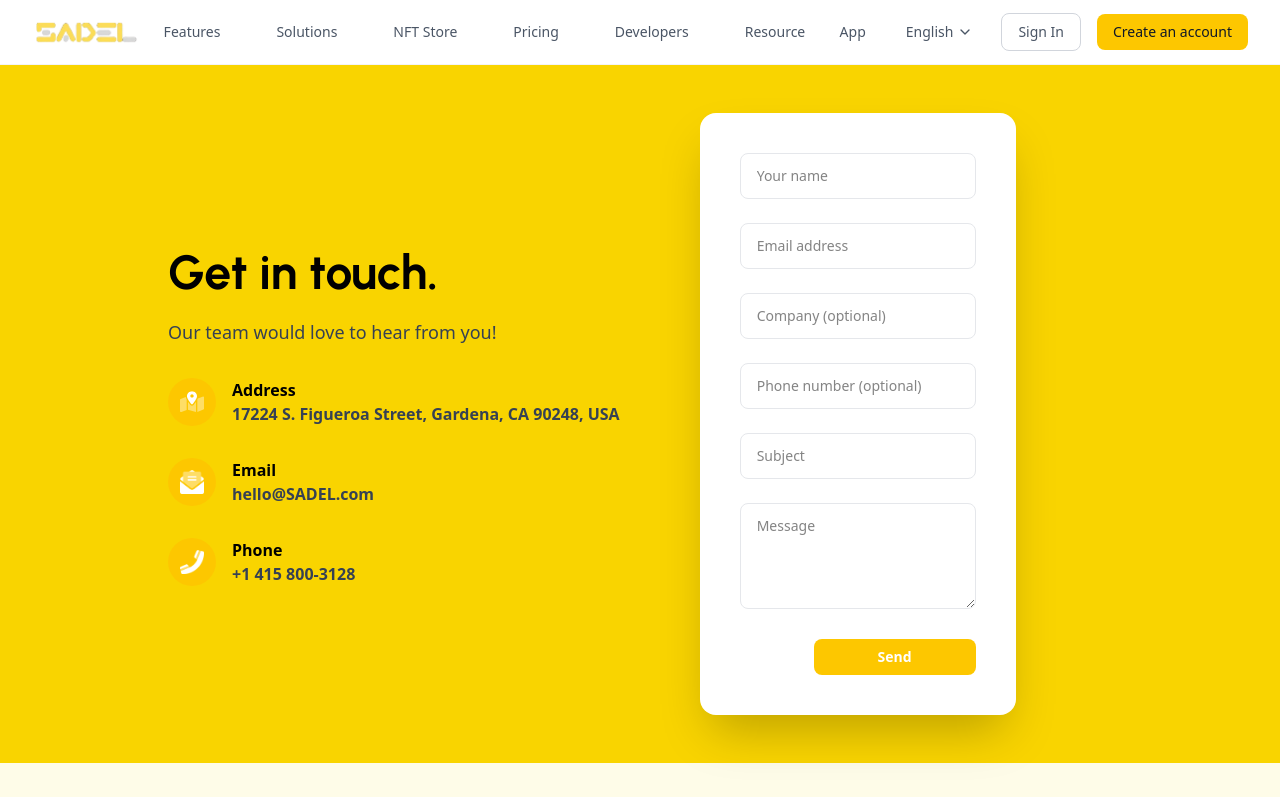
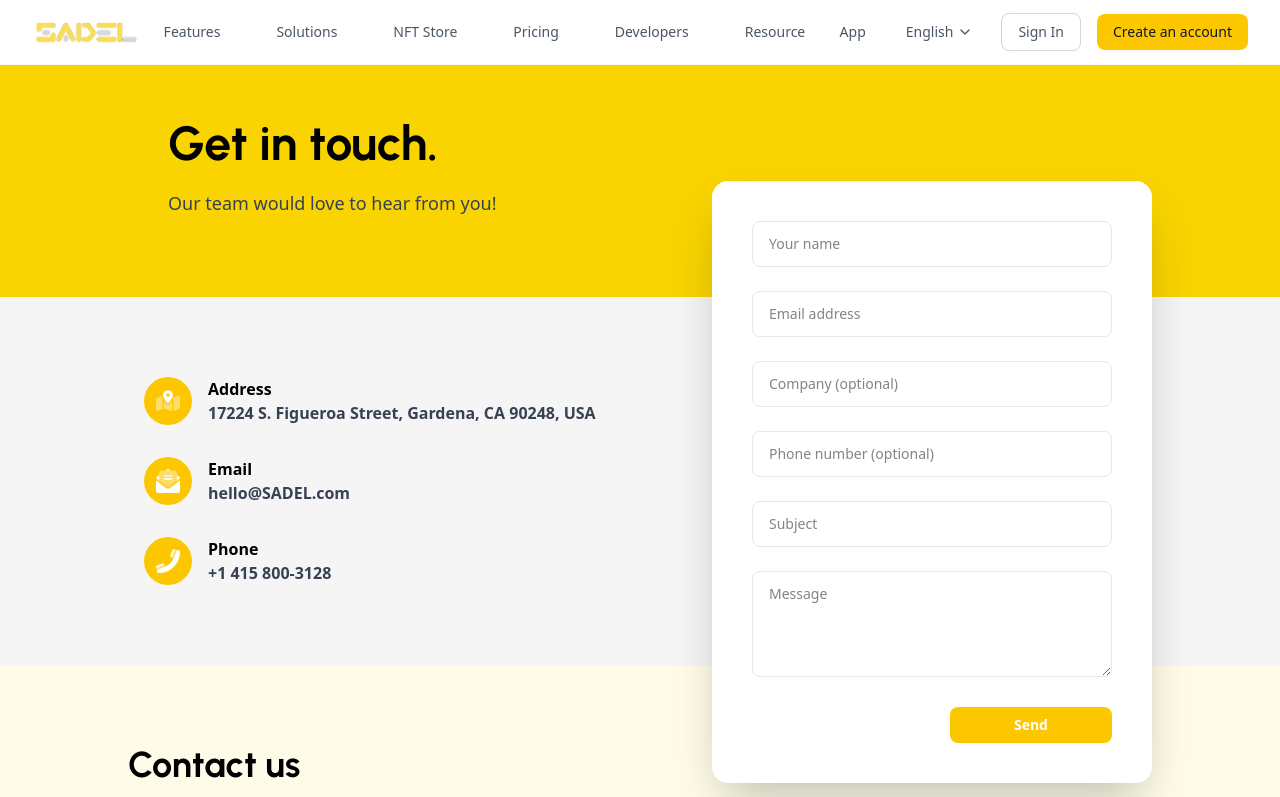
Before and after one commit to PRATIKBAHIKAR123/sadel, a Next.js app: page /contact-us in a window 1280 px wide. Shown: the top 797 px of the page. Built offline with nearby package versions, Linux system fonts and the light colour scheme.

Commit message:
contact-us form

```diff
--- a/src/app/contact-us/page.tsx
+++ b/src/app/contact-us/page.tsx
@@ -11,7 +11,7 @@ export default function ContactPage() {
         <div className="w-full min-h-screen">
             {/* Hero Section */}
             <div className="bg-[#F9D400] py-12 px-4">
-                <div className=" max-w-5xl mx-auto flex flex-col md:flex-row items-center gap-20">
+                <div className=" max-w-5xl mx-auto flex flex-col md:flex-row items-center gap-20 relative">
                     {/* Left: Contact Info */}
                     <Fade direction="left" triggerOnce>
                         <div className="flex-1 space-y-10">
@@ -21,40 +21,12 @@ export default function ContactPage() {
                             <p className="text-gray-700 ml-0 md:ml-10 text-lg mb-8">
                                 Our team would love to hear from you!
                             </p>
-                            <div className="space-y-8 ml-0 md:ml-10">
-                                <div className="flex items-center gap-4">
-                                    <span className="bg-yellow-400 p-3 rounded-full flex items-center justify-center">
-                                        <img src="/Images/map.svg" alt="icon" className="w-6 h-6" />
-                                    </span>
-                                    <div>
-                                        <div className="font-bold text-black">Address</div>
-                                        <div className="text-gray-700 font-semibold">17224 S. Figueroa Street, Gardena, CA 90248, USA</div>
-                                    </div>
-                                </div>
-                                <div className="flex items-center gap-4">
-                                    <span className="bg-yellow-400 p-3 rounded-full flex items-center justify-center">
-                                        <img src="/Images/envelope.png" alt="icon" className="w-6 h-6" />
-                                    </span>
-                                    <div>
-                                        <div className="font-bold text-black">Email</div>
-                                        <div className="text-gray-700 font-semibold">hello@SADEL.com</div>
-                                    </div>
-                                </div>
-                                <div className="flex items-center gap-4">
-                                    <span className="bg-yellow-400 p-3 rounded-full flex items-center justify-center">
-                                        <img src="/Images/phone.png" alt="icon" className="w-6 h-6" />
-                                    </span>
-                                    <div>
-                                        <div className="font-bold text-black">Phone</div>
-                                        <div className="text-gray-700 font-semibold">+1 415 800-3128</div>
-                                    </div>
-                                </div>
-                            </div>
+
                         </div>
                     </Fade>
                     {/* Right: Contact Form */}
-                    <Fade direction="right" triggerOnce>
-                        <div className="flex-1 bg-white rounded-2xl shadow-2xl p-10 mt-8 md:mt-0">
+                    <Fade direction="right" triggerOnce className="w-[440px] absolute right-0 transform translate-y-1/2">
+                        <div className=" bg-white rounded-2xl shadow-2xl p-10 mt-8 md:mt-0">
                             <form className="space-y-6">
                                 <div>
                                     <input type="text" placeholder="Your name" className="w-full px-4 py-3 border border-gray-200 rounded-md focus:outline-none focus:ring-2 focus:ring-yellow-400 focus:border-transparent text-sm" />
@@ -82,7 +54,37 @@ export default function ContactPage() {
                     </Fade>
                 </div>
             </div>
-
+            <div className="max-w-5xl mx-auto  py-20 px-4">
+                <div className="space-y-8">
+                    <div className="flex items-center gap-4">
+                        <span className="bg-yellow-400 p-3 rounded-full flex items-center justify-center">
+                            <img src="/Images/map.svg" alt="icon" className="w-6 h-6" />
+                        </span>
+                        <div>
+                            <div className="font-bold text-black">Address</div>
+                            <div className="text-gray-700 font-semibold">17224 S. Figueroa Street, Gardena, CA 90248, USA</div>
+                        </div>
+                    </div>
+                    <div className="flex items-center gap-4">
+                        <span className="bg-yellow-400 p-3 rounded-full flex items-center justify-center">
+                            <img src="/Images/envelope.png" alt="icon" className="w-6 h-6" />
+                        </span>
+                        <div>
+                            <div className="font-bold text-black">Email</div>
+                            <div className="text-gray-700 font-semibold">hello@SADEL.com</div>
+                        </div>
+                    </div>
+                    <div className="flex items-center gap-4">
+                        <span className="bg-yellow-400 p-3 rounded-full flex items-center justify-center">
+                            <img src="/Images/phone.png" alt="icon" className="w-6 h-6" />
+                        </span>
+                        <div>
+                            <div className="font-bold text-black">Phone</div>
+                            <div className="text-gray-700 font-semibold">+1 415 800-3128</div>
+                        </div>
+                    </div>
+                </div>
+            </div>
             {/* Contact Us Cards Section */}
             <div className="bg-yellow-50 py-20 px-4">
                 <div className="max-w-5xl mx-auto">
```
